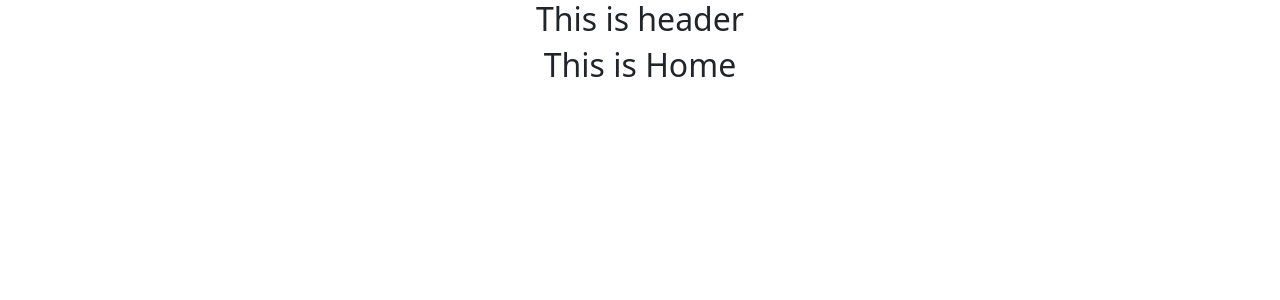
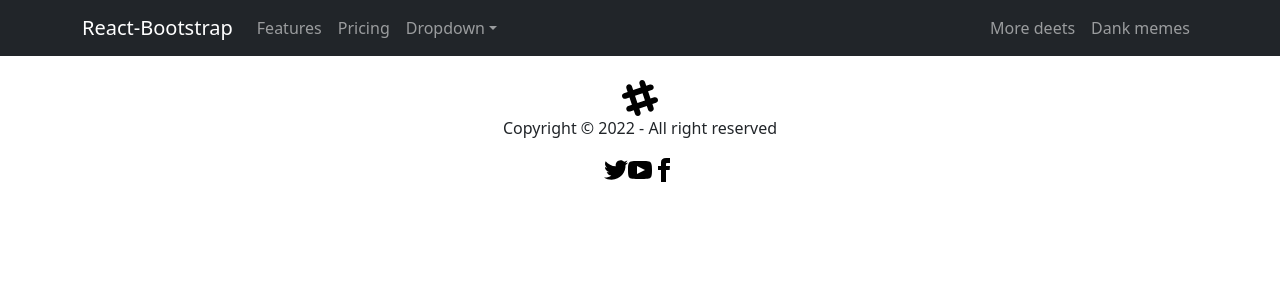
Before and after one commit to alamin516/learning-platform, a React (Create React App) app: page / in a window 1280 px wide. Shown: the top 300 px of the page. Built offline with nearby package versions, Linux system fonts and the light colour scheme.

Commit message:
Header added

```diff
--- a/package.json
+++ b/package.json
@@ -38,5 +38,8 @@
       "last 1 firefox version",
       "last 1 safari version"
     ]
+  },
+  "devDependencies": {
+    "postcss": "^8.4.18"
   }
 }
--- /dev/null
+++ b/postcss.config.js
@@ -0,0 +1,6 @@
+module.exports = {
+  plugins: {
+    tailwindcss: {},
+    autoprefixer: {},
+  },
+}
--- a/src/Pages/Home/Home/Home.js
+++ b/src/Pages/Home/Home/Home.js
@@ -3,7 +3,7 @@
 const Home = () => {
     return (
         <div>
-            <h2>This is Home</h2>
+
         </div>
     );
 };
--- a/src/Shared/Footer/Footer/Footer.js
+++ b/src/Shared/Footer/Footer/Footer.js
@@ -2,9 +2,18 @@
 
 const Footer = () => {
     return (
-        <div>
-            <h2>This is footer</h2>
-        </div>
+        <footer className="footer items-center p-4 bg-neutral text-neutral-content">
+  <div className="items-center grid-flow-col">
+    <svg width="36" height="36" viewBox="0 0 24 24" xmlns="http://www.w3.org/2000/svg" fillRule="evenodd" clipRule="evenodd" className="fill-current"><path d="M22.672 15.226l-2.432.811.841 2.515c.33 1.019-.209 2.127-1.23 2.456-1.15.325-2.148-.321-2.463-1.226l-.84-2.518-5.013 1.677.84 2.517c.391 1.203-.434 2.542-1.831 2.542-.88 0-1.601-.564-1.86-1.314l-.842-2.516-2.431.809c-1.135.328-2.145-.317-2.463-1.229-.329-1.018.211-2.127 1.231-2.456l2.432-.809-1.621-4.823-2.432.808c-1.355.384-2.558-.59-2.558-1.839 0-.817.509-1.582 1.327-1.846l2.433-.809-.842-2.515c-.33-1.02.211-2.129 1.232-2.458 1.02-.329 2.13.209 2.461 1.229l.842 2.515 5.011-1.677-.839-2.517c-.403-1.238.484-2.553 1.843-2.553.819 0 1.585.509 1.85 1.326l.841 2.517 2.431-.81c1.02-.33 2.131.211 2.461 1.229.332 1.018-.21 2.126-1.23 2.456l-2.433.809 1.622 4.823 2.433-.809c1.242-.401 2.557.484 2.557 1.838 0 .819-.51 1.583-1.328 1.847m-8.992-6.428l-5.01 1.675 1.619 4.828 5.011-1.674-1.62-4.829z"></path></svg>
+    <p>Copyright © 2022 - All right reserved</p>
+  </div>
+  <div className="grid-flow-col gap-4 md:place-self-center md:justify-self-end">
+    <a><svg xmlns="http://www.w3.org/2000/svg" width="24" height="24" viewBox="0 0 24 24" className="fill-current"><path d="M24 4.557c-.883.392-1.832.656-2.828.775 1.017-.609 1.798-1.574 2.165-2.724-.951.564-2.005.974-3.127 1.195-.897-.957-2.178-1.555-3.594-1.555-3.179 0-5.515 2.966-4.797 6.045-4.091-.205-7.719-2.165-10.148-5.144-1.29 2.213-.669 5.108 1.523 6.574-.806-.026-1.566-.247-2.229-.616-.054 2.281 1.581 4.415 3.949 4.89-.693.188-1.452.232-2.224.084.626 1.956 2.444 3.379 4.6 3.419-2.07 1.623-4.678 2.348-7.29 2.04 2.179 1.397 4.768 2.212 7.548 2.212 9.142 0 14.307-7.721 13.995-14.646.962-.695 1.797-1.562 2.457-2.549z"></path></svg>
+    </a>
+    <a><svg xmlns="http://www.w3.org/2000/svg" width="24" height="24" viewBox="0 0 24 24" className="fill-current"><path d="M19.615 3.184c-3.604-.246-11.631-.245-15.23 0-3.897.266-4.356 2.62-4.385 8.816.029 6.185.484 8.549 4.385 8.816 3.6.245 11.626.246 15.23 0 3.897-.266 4.356-2.62 4.385-8.816-.029-6.185-.484-8.549-4.385-8.816zm-10.615 12.816v-8l8 3.993-8 4.007z"></path></svg></a>
+    <a><svg xmlns="http://www.w3.org/2000/svg" width="24" height="24" viewBox="0 0 24 24" className="fill-current"><path d="M9 8h-3v4h3v12h5v-12h3.642l.358-4h-4v-1.667c0-.955.192-1.333 1.115-1.333h2.885v-5h-3.808c-3.596 0-5.192 1.583-5.192 4.615v3.385z"></path></svg></a>
+  </div>
+</footer>
     );
 };
 
--- a/src/Shared/Header/Header/Header.js
+++ b/src/Shared/Header/Header/Header.js
@@ -1,10 +1,40 @@
 import React from 'react';
+import Container from 'react-bootstrap/Container';
+import Nav from 'react-bootstrap/Nav';
+import Navbar from 'react-bootstrap/Navbar';
+import NavDropdown from 'react-bootstrap/NavDropdown';
 
 const Header = () => {
     return (
-        <div>
-            <h2>This is header</h2>
-        </div>
+        <Navbar collapseOnSelect expand="lg" bg="dark" variant="dark">
+      <Container>
+        <Navbar.Brand href="#home">React-Bootstrap</Navbar.Brand>
+        <Navbar.Toggle aria-controls="responsive-navbar-nav" />
+        <Navbar.Collapse id="responsive-navbar-nav">
+          <Nav className="me-auto">
+            <Nav.Link href="#features">Features</Nav.Link>
+            <Nav.Link href="#pricing">Pricing</Nav.Link>
+            <NavDropdown title="Dropdown" id="collasible-nav-dropdown">
+              <NavDropdown.Item href="#action/3.1">Action</NavDropdown.Item>
+              <NavDropdown.Item href="#action/3.2">
+                Another action
+              </NavDropdown.Item>
+              <NavDropdown.Item href="#action/3.3">Something</NavDropdown.Item>
+              <NavDropdown.Divider />
+              <NavDropdown.Item href="#action/3.4">
+                Separated link
+              </NavDropdown.Item>
+            </NavDropdown>
+          </Nav>
+          <Nav>
+            <Nav.Link href="#deets">More deets</Nav.Link>
+            <Nav.Link eventKey={2} href="#memes">
+              Dank memes
+            </Nav.Link>
+          </Nav>
+        </Navbar.Collapse>
+      </Container>
+    </Navbar>
     );
 };
 
--- a/src/layouts/Main.js
+++ b/src/layouts/Main.js
@@ -1,5 +1,6 @@
 import React from 'react';
 import { Outlet } from 'react-router-dom';
+import Footer from '../Shared/Footer/Footer/Footer';
 import Header from '../Shared/Header/Header/Header';
 
 const Main = () => {
@@ -7,6 +8,7 @@
         <div>
             <Header></Header>
             <Outlet></Outlet>
+            <Footer></Footer>
         </div>
     );
 };
```
Also changed, not shown: 1 other file (tests, documents, lock files or other folders).
